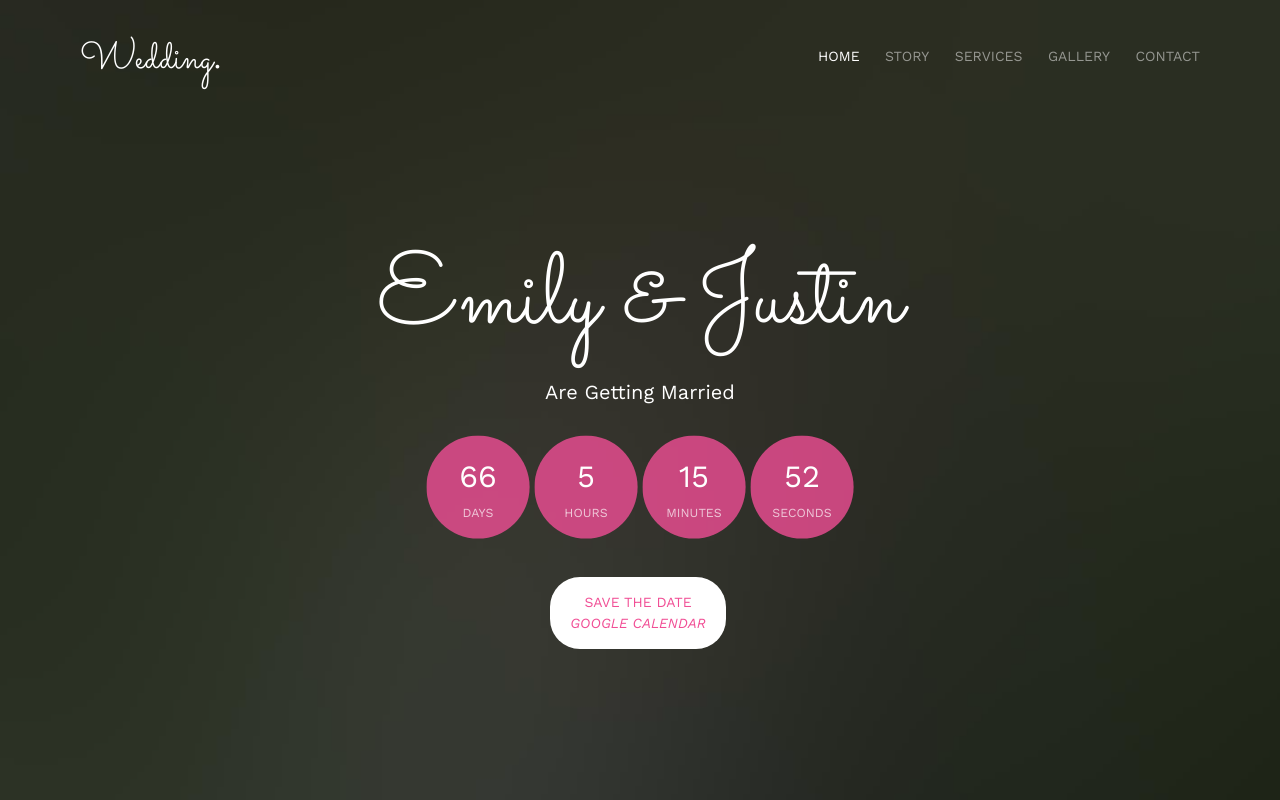
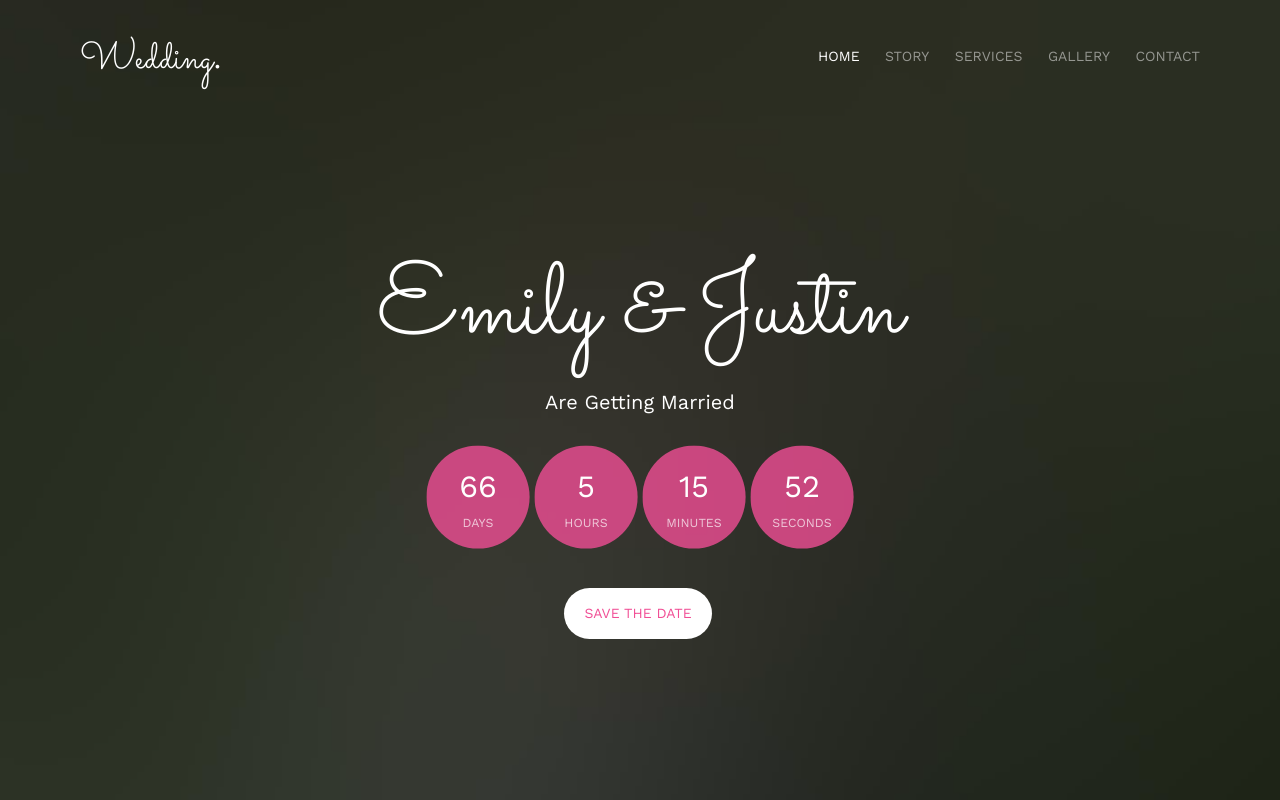
Before and after one commit to HebelsJ/EmilyandJustin, a plain HTML site: page index.html in a window 1280 px wide. Shown: the top 800 px of the page. Drawn offline with nearby package versions, Linux system fonts and the light colour scheme; files whose address does not match are found by name.

Commit message:
calendar words

```diff
--- a/index.html
+++ b/index.html
@@ -102,7 +102,7 @@
 							<h1>Emily &amp; Justin</h1>
 							<h2>Are Getting Married</h2>
 							<div class="simply-countdown simply-countdown-one"></div>
-							<p><a href="https://calendar.google.com/event?action=TEMPLATE&amp;tmeid=MGxoZWRwbjlrNWJ1ZWVwdGxiYmI0dTFxNmkgaGViZWxzakBt&amp;tmsrc=hebelsj%40gmail.com" class="btn btn-default btn-sm">Save the date</br><i size="8px">Google Calendar</i></a></p>
+							<p><a href="https://calendar.google.com/event?action=TEMPLATE&amp;tmeid=MGxoZWRwbjlrNWJ1ZWVwdGxiYmI0dTFxNmkgaGViZWxzakBt&amp;tmsrc=hebelsj%40gmail.com" class="btn btn-default btn-sm">Save the date</a></p>
 						</div>
 					</div>
 				</div>
```
